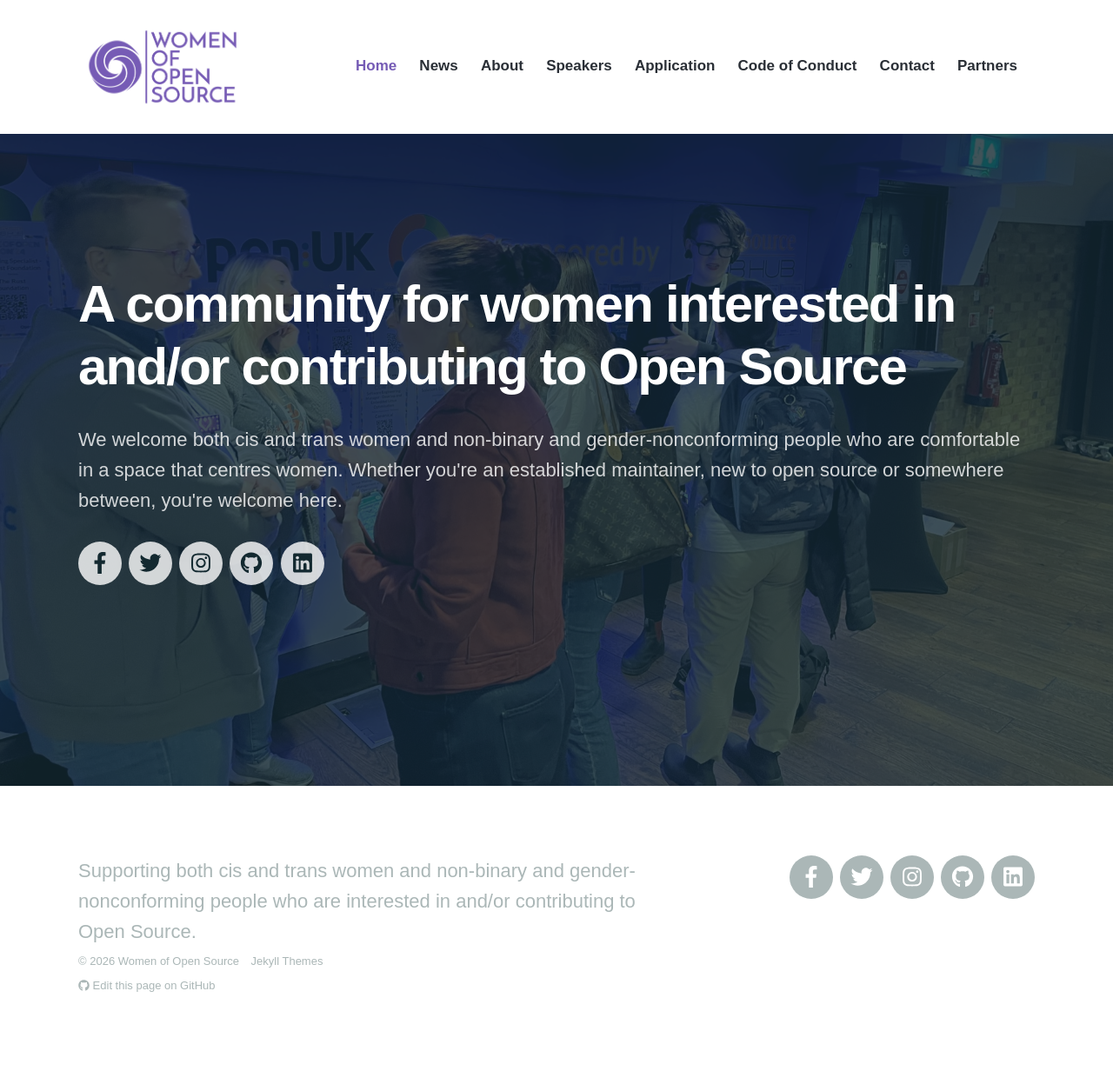
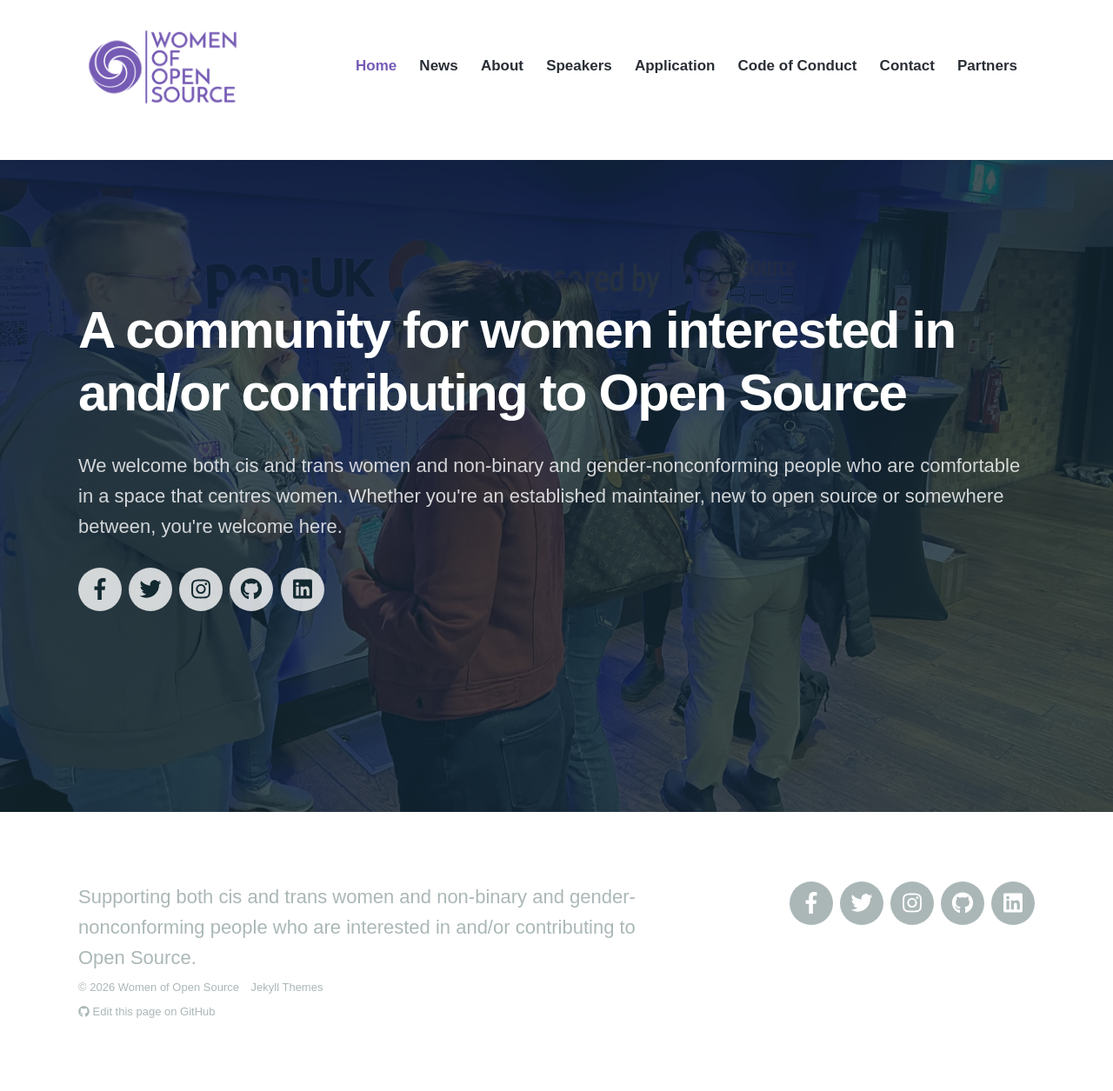
Before and after one commit to womenofopensource/womenofopensource.github.io, a Jekyll site: the page built from docs/index.html, in a window 1280 px wide. Shown: the whole page at 87% size. Built offline with Jekyll 4.4.1, drawn with Linux system fonts in a browser that asks for light colours; nearby versions of some CDN libraries; some web fonts are replaced; before the commit the page ends 1225 px from its top, so only the background shows below that.

Commit message:
Add breathing room between the header and the hero
The hero sat close under the header (a 20/25/30px gap by breakpoint),
which read as cramped against the tall logo. Increase the hero's top
margin to 40/50/60px so the header has clear separation from the hero.

This is a global hero style, so it applies consistently everywhere a hero
is used: the home page, the speakers directory and speaker profiles, the
partners page, and the other content pages.

```diff
--- a/docs/_sass/_includes/_hero.scss
+++ b/docs/_sass/_includes/_hero.scss
@@ -7,17 +7,17 @@
 
 .hero {
 	position: relative;
-	margin-top: 20px;
+	margin-top: 40px;
 	padding: 60px 0 100px;
 	background: $hero-background-color;
 
 	@include mq(tabletp) {
-		margin-top: 25px;
+		margin-top: 50px;
 		padding: 120px 0 180px;
 	}
 
 	@include mq(laptop) {
-		margin-top: 30px;
+		margin-top: 60px;
 		padding: 160px 0 220px;
 	}
 
```
